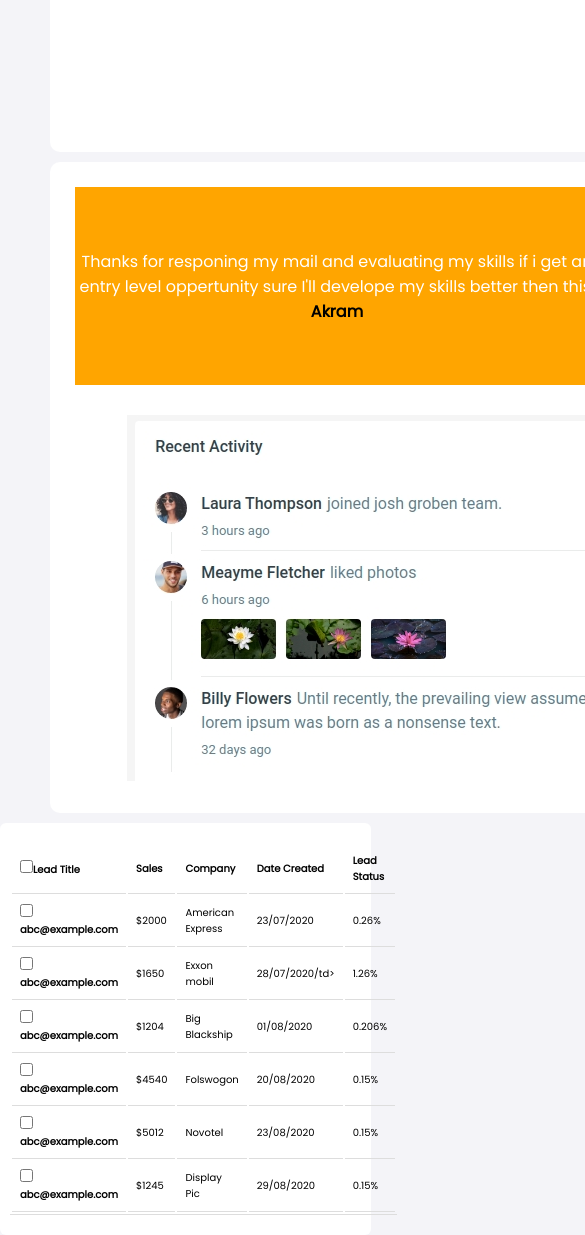
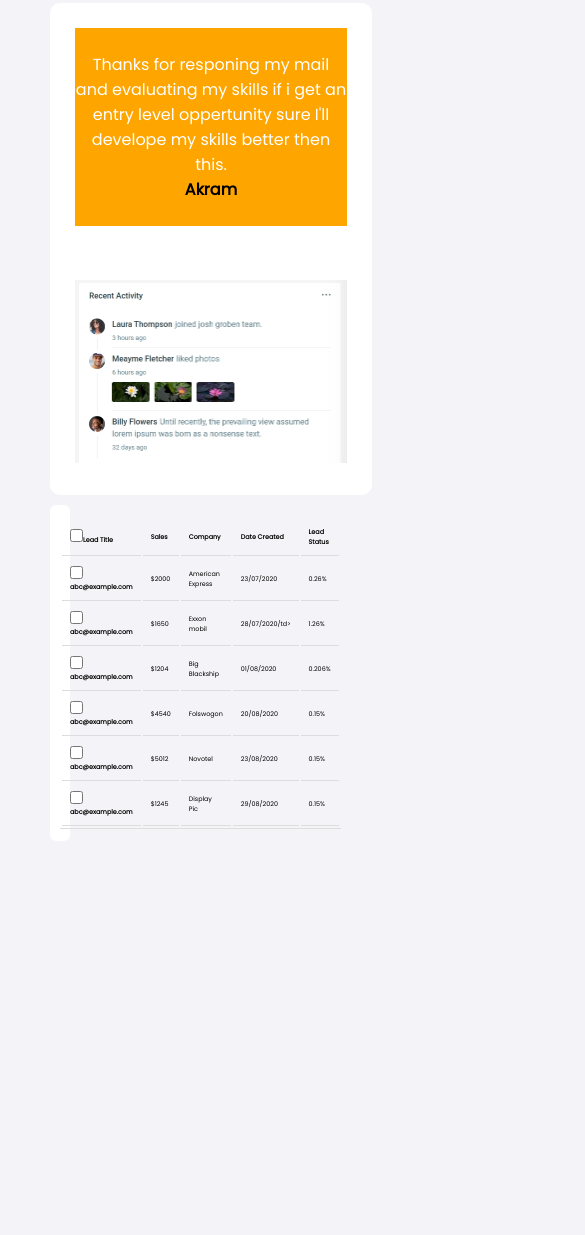
Before and after one commit to AkramSheriff05/dashboad, a website: page public/index.html in a window 390 px wide. Shown: the part 1671-2906 px from the top of the page, 585 px wide, since content can reach past the window. After the commit the page ends 2512 px from the top, so only its background shows below. Drawn offline with nearby package versions, Linux system fonts and the light colour scheme; a script that the page names is missing.

Commit message:
responsive

```diff
--- a/public/css/styles.css
+++ b/public/css/styles.css
@@ -19,6 +19,7 @@ body{
 /* .hrnav:hover{
    width: 100px;
 } */
+
 .hrnav ul{
     padding-top: 20px;
     position: absolute;
@@ -155,9 +156,10 @@ tr,th, td {
     margin-top: 10px;
     border-style: solid #fff;
     border-radius: 6px;
-    padding: 12px  20px;
+    padding: 12px 10px;
     background-color: white;
-
+    font-size: 15px;
+    margin-left: 50px;
 
  }
  .bottom{
@@ -170,6 +172,12 @@ tr,th, td {
     table-layout: fixed;
 
  }
+
+.image{
+    width: 100%;
+    height: 100%;
+    margin-top: 20%;
+}
 
 @media only screen and (max-width: 1220px) {
      .card{
@@ -238,7 +246,7 @@ tr,th, td {
         width: 90%;
     }
     .table{
-        font-size: 9px;
+        font-size: .5em;
     }
 }
 @media only screen and (max-width: 500px) {
@@ -277,12 +285,11 @@ tr,th, td {
         width: 100%;
     }
     .bottomfit{
-        width: 90%;
-        font-size: 9px;
-        padding: 20px 10px;
+        width: 0%;
+        font-size: 8px;
     }
     .table2{
-        font-size: 10px;
+        font-size: .8em;
         padding: 0px;
     }
 }
--- a/public/index.html
+++ b/public/index.html
@@ -127,8 +127,9 @@
     </p>
     <b>Akram</b>
     </div>
-    <div  class="tweetpic" id="tweetpic"  style= " margin:30px; width: 80%; height: 200px;display: inline-block;">
-      <img src="img/pic.jpg"> </div>
+    <div  class="tweetpic" id="tweetpic">
+      <img src="img/pic.jpg" class="image">
+    </div>
     </div>
   </div>
 
```
